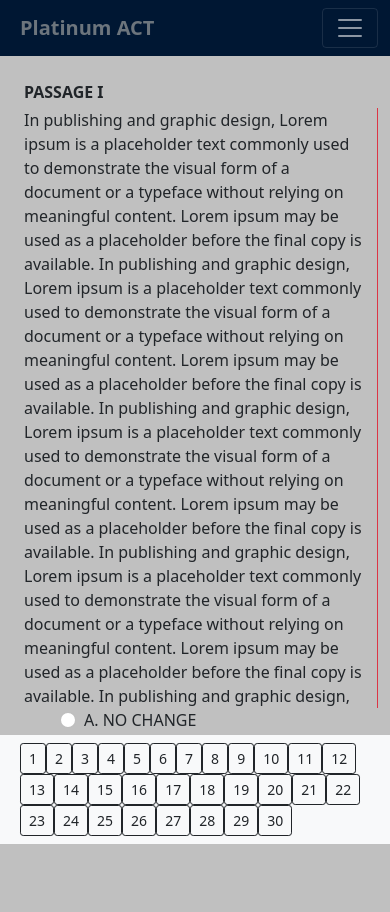
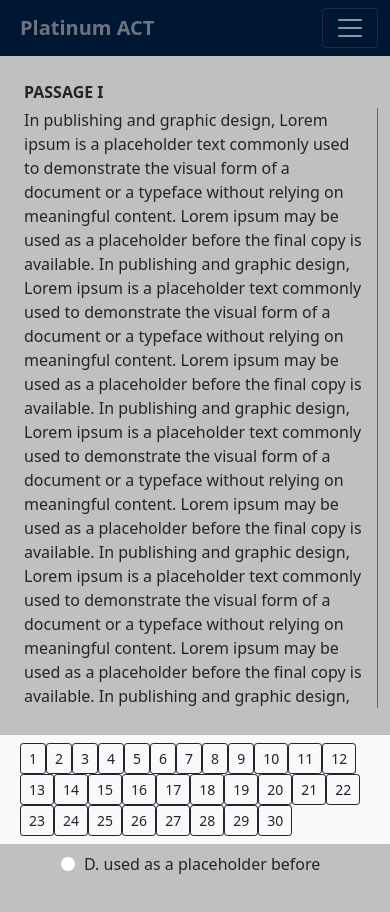
Before and after one commit to turbonium335i/platinum, a React (Create React App) app: page / in a window 390 px wide. Shown: the top 912 px of the page. Built offline with nearby package versions, Linux system fonts and the light colour scheme.

Commit message:
margin fix

```diff
--- a/src/App.css
+++ b/src/App.css
@@ -10,12 +10,12 @@
 
 /* Track */
 ::-webkit-scrollbar-track {
-  background: white;
+  background: #a9a9a9;
 }
 
 /* Handle */
 ::-webkit-scrollbar-thumb {
-  background: #a9a9a9;
+  background: white;
 }
 
 /* Handle on hover */
--- a/src/App.js
+++ b/src/App.js
@@ -60,7 +60,7 @@
     In publishing and graphic design, Lorem ipsum is a placeholder text commonly used to demonstrate the visual form of a document or a typeface without relying on meaningful content. Lorem ipsum may be used as a placeholder before the final copy is available.
 
     </div>
-    <div className='col-sm-6 scrolly ps-5'>
+    <div className='col-sm-6 mt-5 mt-md-0  ps-5'>
 
     <Form>
   {['radio'].map((type) => (
```
Also changed, not shown: public/manifest.json.
